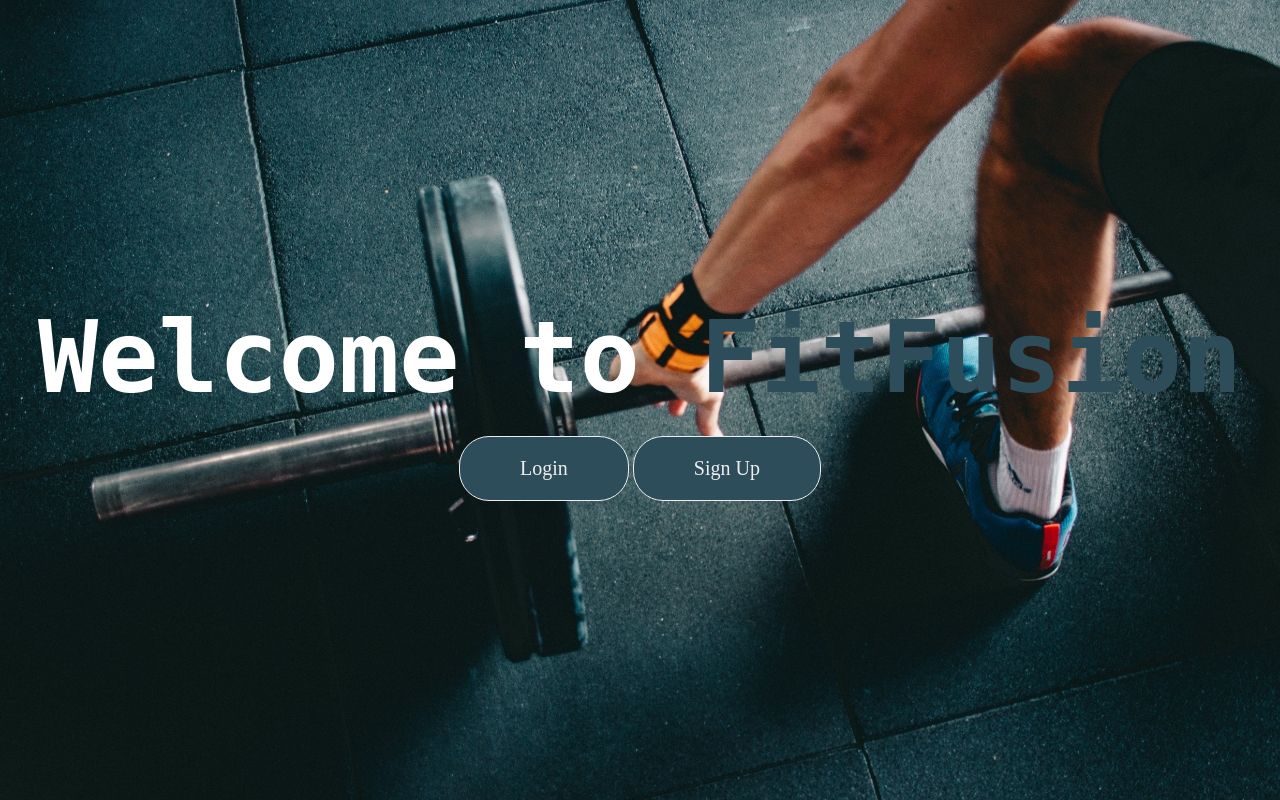
After one commit to OdonkorJo/FITFUSION, a PHP site: page /view/index.php in a window 1280 px wide. The commit adds this page. Run offline with PHP 8.4, Linux system fonts and the light colour scheme.

Commit message:
Created new landing page(index.php) and edited homepage.css for it

```diff
--- a/css/Homepage.css
+++ b/css/Homepage.css
@@ -386,3 +386,37 @@ a.btn:hover{
     transform: scale(1.05);
     transition: transform 0.3s ease;
 }
+
+
+
+
+.landing-page {
+    display: flex;
+    flex-direction: column;
+    justify-content: center;
+    align-items: center;
+    height: 100vh;
+}
+
+.text-buttons-container {
+    text-align: center;
+    margin-top: 20px;
+
+}
+
+.sub-heading {
+    font-size: 30px;
+    text-align: center;
+	color:cornsilk;
+}
+
+.auth-buttons .btn {
+    padding: 20px 60px;
+    border-radius: 30px; /* Increase the border-radius for more rounded ends */
+    font-size: 20px; /* Increase the font size */
+}
+
+.auth-buttons .btn:hover {
+    transform: scale(1.07);
+    transition: transform 0.3s ease;
+}
--- /dev/null
+++ b/view/index.php
@@ -0,0 +1,34 @@
+<!DOCTYPE html>
+<html lang="en">
+<head>
+    <meta charset="UTF-8">
+    <meta name="viewport" content="width=device-width, initial-scale=1.0">
+
+    <!-- using boxicon (for external icons) -->
+    <link href='https://unpkg.com/boxicons@2.0.9/css/boxicons.min.css' rel='stylesheet'>
+    <link rel="stylesheet" href="../css/Homepage.css">
+
+    <title>FitFusion - Welcome</title>
+</head>
+<body>
+    <!-- Landing Page Content -->
+    <div class="landing-page">
+        <!-- Background Image -->
+        <div class="background-image"></div>
+
+        <!-- Welcome Text -->
+        <div class="welcome-text">
+            <h1>Welcome to <span id="fit">FitFusion</span></h1>
+            <!-- Text and Buttons Container -->
+            <div class="text-buttons-container">
+                <!-- <h2 class="sub-heading">Transform your body, Transform your life!</h2> -->
+                <!-- Login and Sign-up Options -->
+                <div class="auth-buttons">
+                    <a href="../login/login.php" class="btn">Login</a>
+                    <a href="../login/register.php" class="btn">Sign Up</a>
+                </div>
+            </div>
+        </div>
+    </div>
+</body>
+</html>
```
